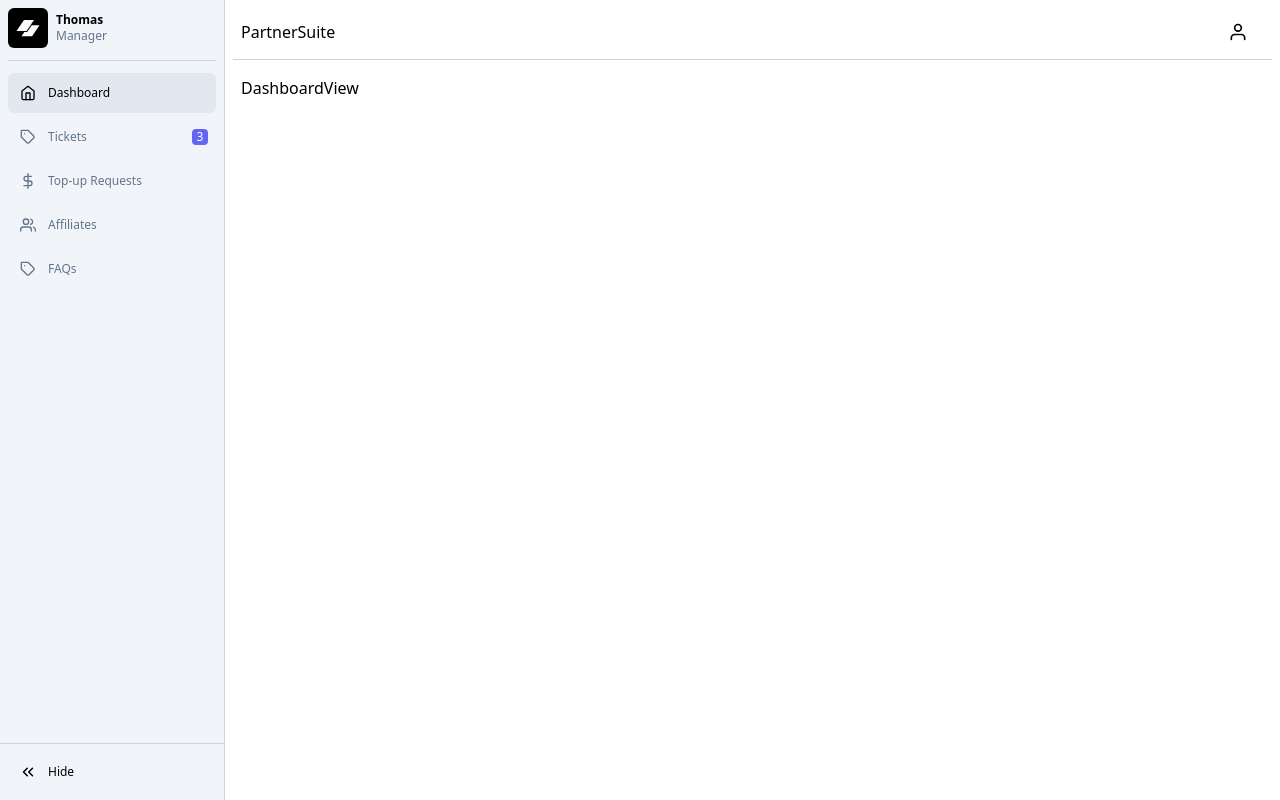
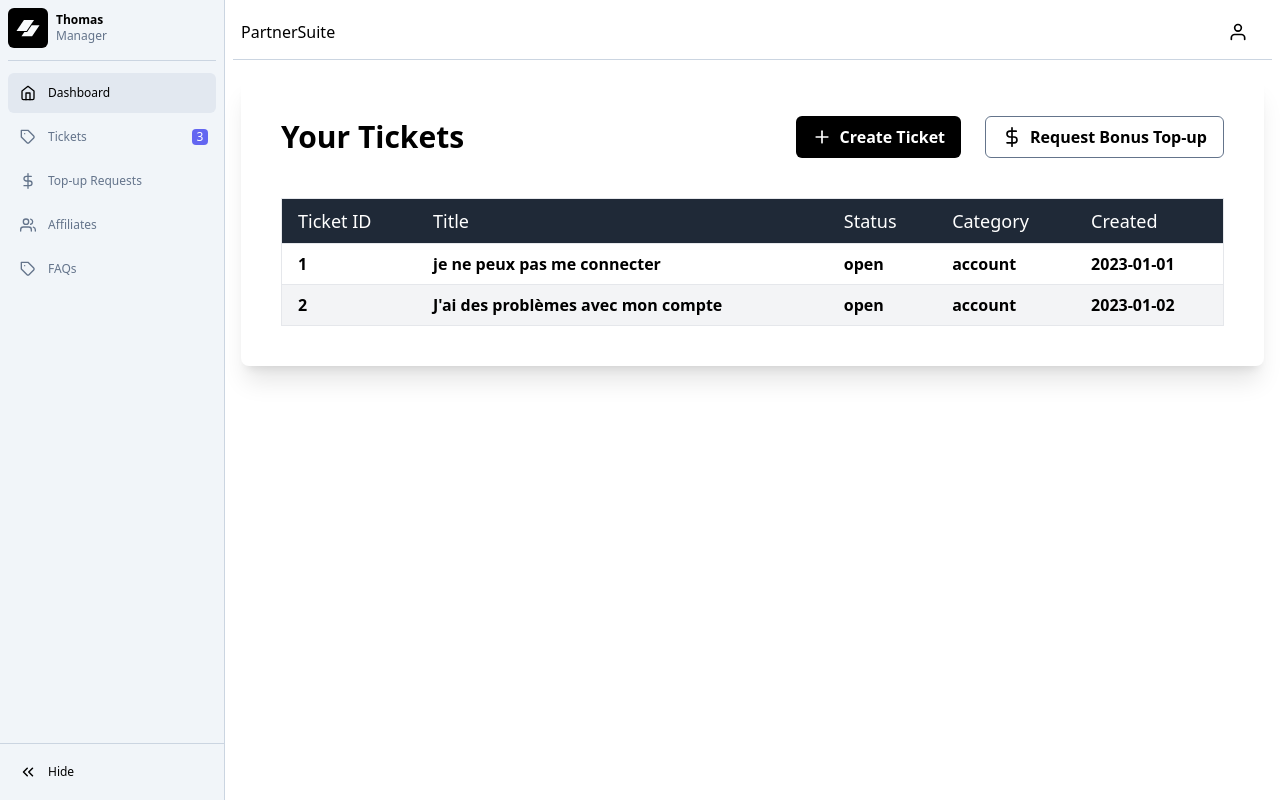
Before and after one commit to janr0599/partnersuite_frontend, a React (Vite) app: page / in a window 1280 px wide. Built offline with nearby package versions, Linux system fonts and the light colour scheme.

Commit message:
Add Tickets table with dummy data and create types and schemas folder with ticket structure

```diff
--- a/package.json
+++ b/package.json
@@ -12,7 +12,9 @@
   "dependencies": {
     "@tanstack/react-query": "^5.59.20",
     "@tanstack/react-query-devtools": "^5.59.20",
+    "@tanstack/react-table": "^8.20.5",
     "autoprefixer": "^10.4.20",
+    "axios": "^1.7.7",
     "framer-motion": "^11.11.11",
     "postcss": "^8.4.47",
     "react": "^18.3.1",
--- /dev/null
+++ b/src/components/tickets/TicketsTable.tsx
@@ -0,0 +1,102 @@
+import {
+    ColumnDef,
+    flexRender,
+    getCoreRowModel,
+    useReactTable,
+} from "@tanstack/react-table";
+import { data } from "../../data";
+import { Ticket } from "@/types/ticketsTypes";
+
+function TicketsTable() {
+    // const { data } = useQuery<Project>({
+    //     queryKey: ["tickets"],
+    //     queryFn: () => getTickets(),
+    //     retry: false,
+    // });
+
+    const columns: ColumnDef<Ticket>[] = [
+        {
+            header: "Ticket ID",
+            accessorKey: "id",
+        },
+        // {
+        //     header: "Name",
+        //     accessorKey: "name",
+        // },
+        {
+            header: "Title",
+            accessorKey: "title",
+        },
+        {
+            header: "Status",
+            accessorKey: "status",
+        },
+        {
+            header: "Category",
+            accessorKey: "category",
+        },
+        {
+            header: "Created",
+            accessorKey: "date",
+        },
+        // {
+        //     header: "Actions",
+        //     id: "actions",
+        //     cell: ({ row }) => (
+        //         <button className="text-red-500 hover:text-red-700">
+        //             View Details
+        //         </button>
+        //     ),
+        // },
+    ];
+
+    const table = useReactTable({
+        data,
+        columns,
+        getCoreRowModel: getCoreRowModel(),
+    });
+    return (
+        <div className="mt-10 overflow-x-auto">
+            <table className="min-w-full bg-white border border-gray-200">
+                <thead className="bg-gray-800">
+                    {table.getHeaderGroups().map((headerGroup) => (
+                        <tr key={headerGroup.id}>
+                            {headerGroup.headers.map((header) => (
+                                <th
+                                    key={header.id}
+                                    className="px-4 py-2 border-b border-gray-200 text-left text-lg font-medium text-white"
+                                >
+                                    {header.isPlaceholder
+                                        ? null
+                                        : flexRender(
+                                              header.column.columnDef.header,
+                                              header.getContext()
+                                          )}
+                                </th>
+                            ))}
+                        </tr>
+                    ))}
+                </thead>
+                <tbody>
+                    {table.getRowModel().rows.map((row) => (
+                        <tr key={row.id} className="even:bg-gray-100">
+                            {row.getVisibleCells().map((cell) => (
+                                <td
+                                    key={cell.id}
+                                    className="px-4 py-2 border-b border-gray-200 text-base font-bold"
+                                >
+                                    {flexRender(
+                                        cell.column.columnDef.cell,
+                                        cell.getContext()
+                                    )}
+                                </td>
+                            ))}
+                        </tr>
+                    ))}
+                </tbody>
+            </table>
+        </div>
+    );
+}
+
+export default TicketsTable;
--- /dev/null
+++ b/src/data/index.ts
@@ -0,0 +1,20 @@
+import { Ticket } from "@/types/ticketsTypes";
+
+export const data: Ticket[] = [
+    {
+        id: "1",
+        name: "John Doe",
+        title: "je ne peux pas me connecter",
+        category: "account",
+        status: "open",
+        date: "2023-01-01",
+    },
+    {
+        id: "2",
+        name: "Jane Doe",
+        title: "J'ai des problèmes avec mon compte",
+        category: "account",
+        status: "open",
+        date: "2023-01-02",
+    },
+];
--- /dev/null
+++ b/src/schemas/ticketsShemas.ts
@@ -0,0 +1,10 @@
+import { z } from "zod";
+
+export const ticketsSchema = z.object({
+    id: z.string(),
+    name: z.string(),
+    title: z.string(),
+    category: z.string(),
+    status: z.string(),
+    date: z.string(),
+});
--- /dev/null
+++ b/src/types/ticketsTypes.ts
@@ -0,0 +1,4 @@
+import { ticketsSchema } from "@/schemas/ticketsShemas";
+import { z } from "zod";
+
+export type Ticket = z.infer<typeof ticketsSchema>;
--- a/src/views/DashboardView.tsx
+++ b/src/views/DashboardView.tsx
@@ -1,5 +1,25 @@
+import TicketsTable from "@/components/tickets/TicketsTable";
+import { FiDollarSign, FiPlus } from "react-icons/fi";
+
 function DashboardView() {
-    return <div>DashboardView</div>;
+    return (
+        <div className="shadow-xl rounded-lg bg-white p-10">
+            <div className="flex items-center justify-between">
+                <h1 className="text-3xl font-bold">Your Tickets</h1>
+                <div className="flex gap-6 font-bold">
+                    <button className="bg-black text-white px-4 py-2 rounded-md inline-flex items-center gap-2">
+                        <FiPlus className="text-xl" />
+                        Create Ticket
+                    </button>
+                    <button className="bg-white text-black px-4 py-2 border border-slate-500 rounded-md inline-flex items-center gap-2">
+                        <FiDollarSign className="text-xl" />
+                        Request Bonus Top-up
+                    </button>
+                </div>
+            </div>
+            <TicketsTable />
+        </div>
+    );
 }
 
 export default DashboardView;
```
Also changed, not shown: 1 other file (tests, documents, lock files or other folders).
